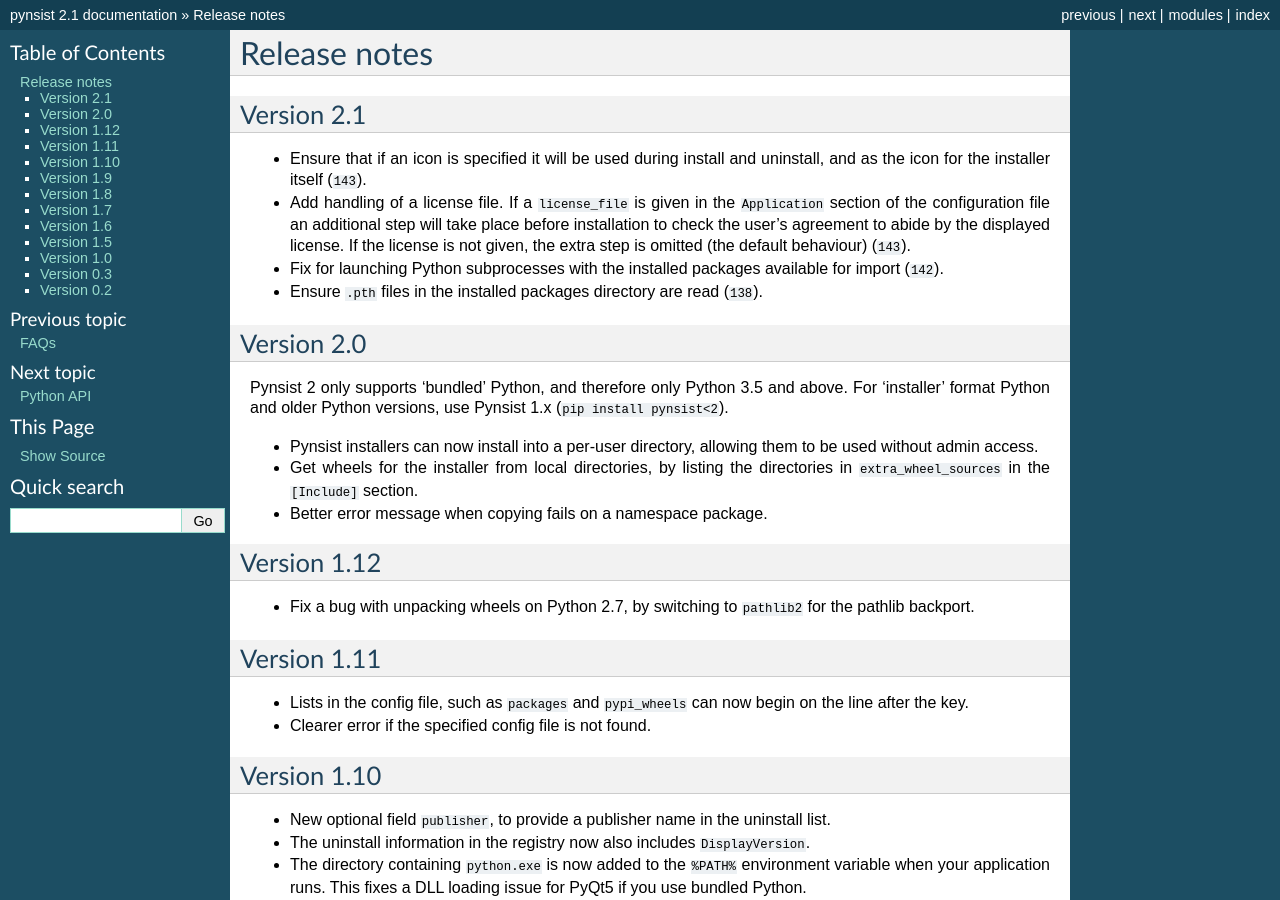
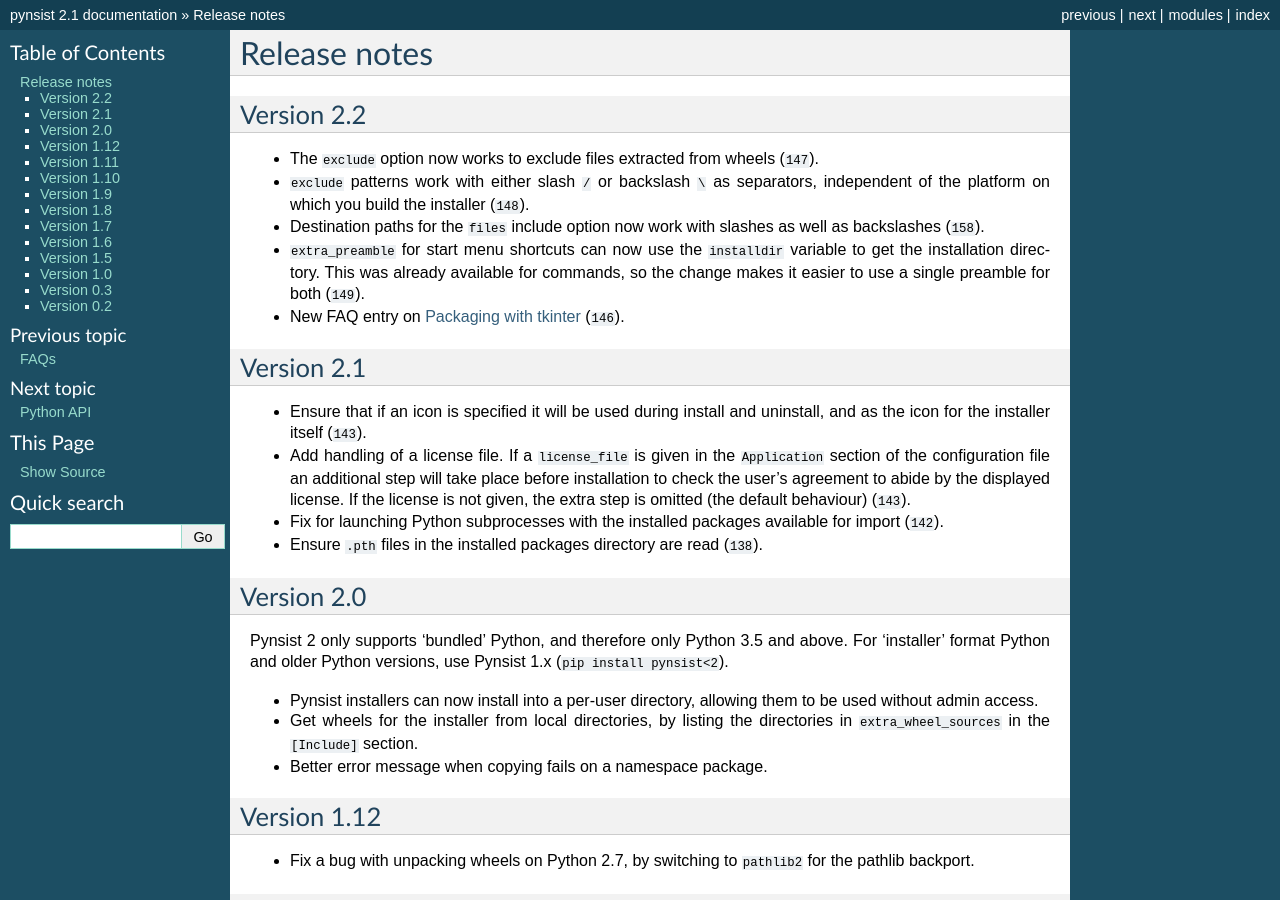
Before and after one commit to takluyver/pynsist, a Sphinx documentation site: the page built from doc/releasenotes.rst, in a window 1280 px wide and 900 px high. Built offline with Sphinx 7.4.7, drawn with Linux system fonts in a browser that asks for light colours; cross-references to code outside the pages are shown as plain code.

Commit message:
Start writing release notes for version 2.2

```diff
--- a/doc/faq.rst
+++ b/doc/faq.rst
@@ -64,6 +64,8 @@
    <https://superuser.com/a/21462/209976>`__)::
 
        writable_file = os.path.join(os.environ['LOCALAPPDATA'], 'MyApp', 'file.dat')
+
+.. _faq-tkinter:
 
 Packaging with tkinter
 ----------------------
--- a/doc/releasenotes.rst
+++ b/doc/releasenotes.rst
@@ -1,5 +1,21 @@
 Release notes
 =============
+
+Version 2.2
+-----------
+
+* The ``exclude`` option now works to exclude files extracted from wheels
+  (:ghpull:`147`).
+* ``exclude`` patterns work with either slash ``/`` or backslash ``\`` as
+  separators, independent of the platform on which you build the installer
+  (:ghpull:`148`).
+* Destination paths for the ``files`` include option now work with slashes
+  as well as backslashes (:ghpull:`158`).
+* ``extra_preamble`` for start menu shortcuts can now use the ``installdir``
+  variable to get the installation directory. This was already available for
+  commands, so the change makes it easier to use a single preamble for both
+  (:ghpull:`149`).
+* New FAQ entry on :ref:`faq-tkinter` (:ghpull:`146`).
 
 Version 2.1
 -----------
```
